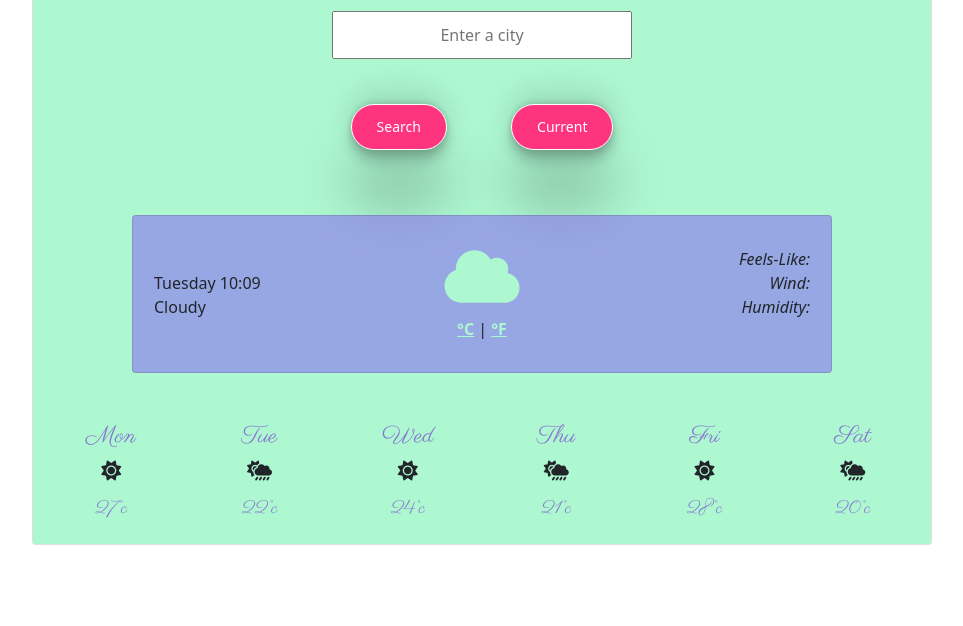
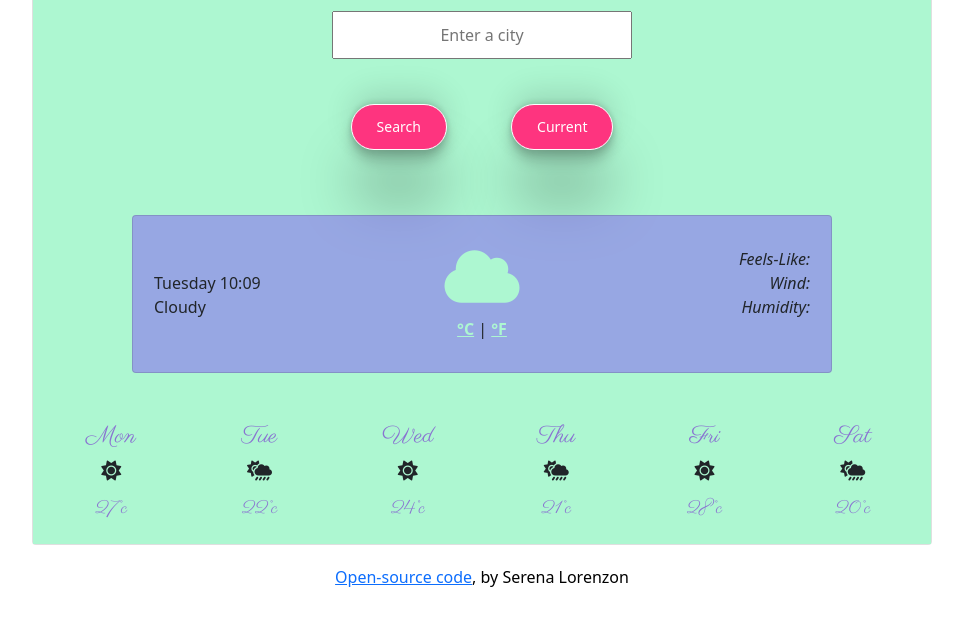
Before and after one commit to starrynight86/weather-app-project, a plain HTML site: page index.html in a window 1280 px wide. Shown: the part 116-742 px from the top of the page, without its empty margins (158-1121 px from the left). Drawn offline with nearby package versions, Linux system fonts and the light colour scheme; no server answers.

Commit message:
added footer

```diff
--- a/index.html
+++ b/index.html
@@ -129,6 +129,13 @@
 					</div>
 				</div>
 			</div>
+			<p class="footer">
+				<a
+					target="blank"
+					href="https://github.com/starrynight86/weather-app-project.git"
+					>Open-source code</a
+				>, by Serena Lorenzon
+			</p>
 		</div>
 		<script type="text/javascript" src="src/script.js"></script>
 	</body>
--- a/src/style.css
+++ b/src/style.css
@@ -110,3 +110,10 @@ p {
 .actual-weather {
 	text-transform: capitalize;
 }
+
+.footer {
+	display: block;
+	margin: 20px;
+	text-align: center;
+	color: black;
+}
```
